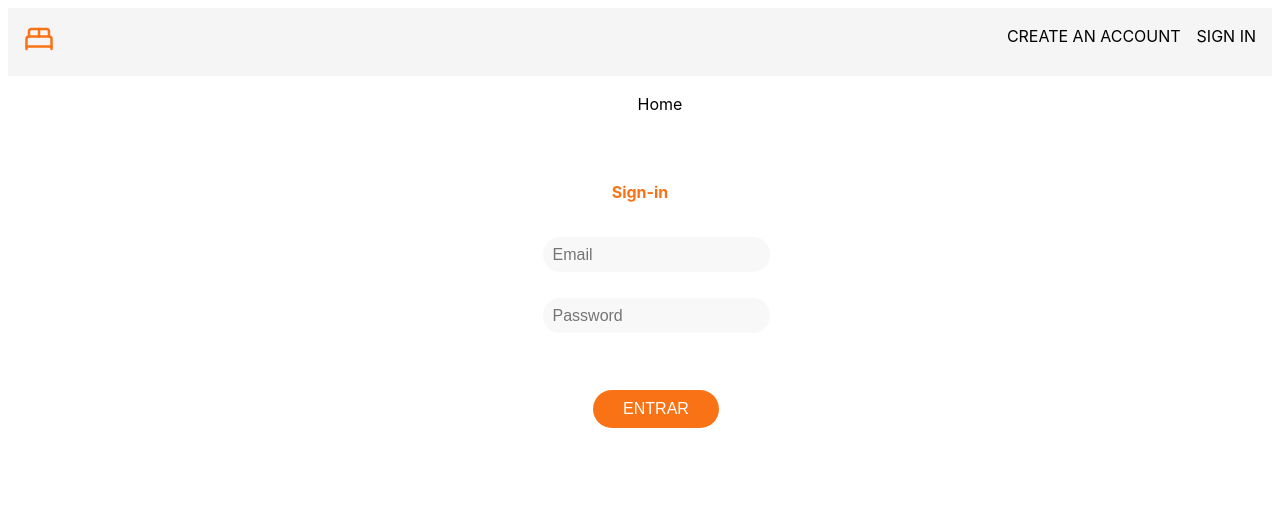
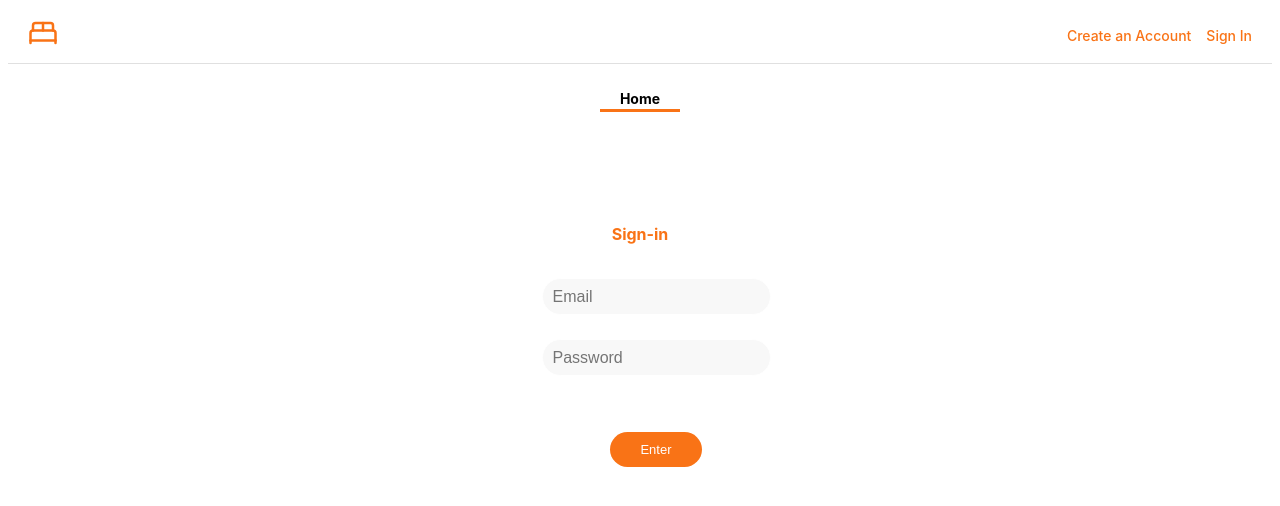
Before and after one commit to anasolsousa/managing-hotel-reservations, a React (Vite) app in the folder gestorhoteis/: page /SignIn in a window 1280 px wide. Shown: the top 506 px of the page. Built offline with nearby package versions, Linux system fonts and the light colour scheme.

Commit message:
Mudança nos estilos e lista de detalhes

```diff
--- a/gestorhoteis/src/components/Countries/styles.module.css
+++ b/gestorhoteis/src/components/Countries/styles.module.css
@@ -8,11 +8,16 @@
     color-scheme: black;
     border-radius: 20px;
     margin-bottom: 1.5rem;
-    text-transform: uppercase;
+
+    text-decoration: none;
+    font-size: 14px;
+    font-weight: 500;
   }
 
 
   .countrySelect:focus {
     outline: none;
     border: 1px solid rgb(253 186 116);
+    background-color: rgb(255 237 213);
+    transition-duration: 100ms;
 }
--- a/gestorhoteis/src/index.css
+++ b/gestorhoteis/src/index.css
@@ -11,4 +11,5 @@
   text-rendering: optimizeLegibility;
   -webkit-font-smoothing: antialiased;
   -moz-osx-font-smoothing: grayscale;
+
 }
--- /dev/null
+++ b/gestorhoteis/src/pages/Details/index.tsx
@@ -0,0 +1,28 @@
+import { useLocation } from "react-router-dom";
+
+type Hotel = {
+  id: string;
+  name: string;
+  location: string;
+};
+
+export function Details() {
+  // Pegue o hotel passado via state
+  const location = useLocation();
+  const hotel = location.state as Hotel;  // Usando o tipo Hotel para garantir a segurança de tipo
+
+  return (
+    <div>
+      <h1>Hotel Details</h1>
+      {hotel ? (
+        <div>
+          <h2>{hotel.name}</h2>
+          <p>{hotel.location}</p>
+          {/* Aqui você pode adicionar mais detalhes do hotel */}
+        </div>
+      ) : (
+        <p>No hotel selected.</p>
+      )}
+    </div>
+  );
+}
--- a/gestorhoteis/src/pages/app-layout/styles.module.css
+++ b/gestorhoteis/src/pages/app-layout/styles.module.css
@@ -1,38 +1,78 @@
 
-.conteiner{
-    background-color: #f6f5f5;
+.conteiner {
     display: flex;
-    flex-direction: row;
     justify-content: space-between;
-    padding: 1rem;
+    align-items: center;
+    padding: 10px 20px;
+    background-color: #fff;
+    border-bottom: 1px solid #e0e0e0;
+  }
+
+.navbar{
+    display: flex;
+    justify-content: center;
+    align-items: center;
+    background-color: #ffffff; /* Cor de fundo da navbar */
+    padding: 10px 0;
+    order: 1px solid #e0e0e0; /* Linha fina na parte superior e inferior */
 }
 
-.buttons{
+  /* Logo */
+  .logo {
     display: flex;
-    flex-direction: row;
-}
+    align-items: center;
+  }
 
-.button{
-    margin-left: 1rem;
+  /* Botões no cabeçalho */
+  .buttons {
+    display: flex;
+  }
 
-    a{
-        text-decoration: none;
-        color :black;
-        text-transform: uppercase;
+  .button {
+    margin-left: 15px;
+  }
 
-    }
-}
+  .button a {
+    color: #f97316;
+    text-decoration: none;
+    font-size: 14px;
+    font-weight: 500;
+  }
 
-.menu a{
+  /* Navbar */
+  .menu {
+    display: flex;
+    justify-content: center;
+    background-color: #fff;
+    padding: 10px 0;
+  }
+
+  .menu ul {
+    list-style: none;
+    padding: 0;
+    margin: 0;
+    display: flex;
+  }
+
+  .menu li {
+    margin: 0 20px;
+  }
+
+  .menu a {
     text-decoration: none;
-    color: black;
-    list-style-type: none;
-    text-align: center;
+    font-size: 14px;
+    color: #6c757d; /* Cinza para abas inativas */
+    transition: color 0.3s ease, border-bottom 0.3s ease;
+  }
 
+  /* Aba ativa */
+  .menu .active {
+    color: #000; /* Preto */
+    border-bottom: 3px solid #f97316; /* Linha roxa embaixo */
+    font-weight: bold;
+    list-style: none;
+  }
 
-}
-
-.menu a:hover{
-    text-decoration-line: underline;
-    text-underline-offset: 8px;
-}
+  .menu a:hover {
+    color: #000;
+  }
--- a/gestorhoteis/src/pages/home/index.tsx
+++ b/gestorhoteis/src/pages/home/index.tsx
@@ -1,24 +1,48 @@
 import { useEffect, useState } from "react";
 import Countries from "../../components/Countries";
 import styles from "./styles.module.css"
+import { useNavigate } from "react-router-dom";
+
+type Hotel = {
+    id: string,
+    name: string;
+    location: string;
+}
+
 export function Home(){
+
+    const navigate = useNavigate();
 
     // serve para armazenar o pais selecionado
     const [selectCountryId, setSelectCountryId] = useState<string>("");
-    const [hotels, setHotels] = useState<any[]>([]);
+    const [hotels, setHotels] = useState<Hotel[]>([]);
+
+     // armazena o hotel selecionado - null porque nao tem nenhum selecionado
+     const [detailsHotel, setDetailsHotel] = useState<Hotel | null>(null);
 
     // funcao é chamada ao selecionar o pais
     const handelCountrySelect = (countryId: string) => {
         setSelectCountryId(countryId);
     }
+    // funcao é chamada ao selecionar o hotel
+    const handelHotelSelect = (hotel: Hotel) => {
+        navigate("/details", { state: hotel });
+    }
 
     useEffect(() =>{
-        if(selectCountryId){
+        if(selectCountryId) {
+                fetchHotels(selectCountryId);
+        }
+    }, [selectCountryId]); // atualizar sempre que o pais mudar
+
+    async function fetchHotels() {
 
             setHotels([]); // limpar dados antigos dos hoteis
+            setDetailsHotel(null);
 
-            fetch("https://api-tma-2024-production.up.railway.app/hotels")
-                .then((response) => response.json())
+            fetch("https://api-tma-2024-production.up.railway.app/hotels", {
+                 method: "GET"
+            }).then((response) => response.json())
                 .then((data) => {
                     const filteredHotels = data.hotels.filter(
                         (hotel: any) => hotel.countryId === selectCountryId
@@ -26,10 +50,7 @@ export function Home(){
                     setHotels(filteredHotels); // atualizar estado dos hoteis
             })
             .catch((error) => console.error(error));
-        }
-        }, [selectCountryId] // atualizar sempre que o pais mudar
-    );
-
+    }
 
     return(
         <main>
@@ -48,7 +69,7 @@ export function Home(){
 
                                 <div  className={styles.Card}>
                                     <div>
-                                        <li key={hotel.countryId}
+                                        <li key={hotel.id}
                                             className={styles.CardName}>{hotel.name}
                                         </li>
                                         <li
@@ -56,7 +77,12 @@ export function Home(){
                                         </li>
                                     </div>
                                     <div>
-                                        <button>click</button>
+                                    <button
+                                        className={styles.moreDetails}
+                                        onClick={() => handelHotelSelect(hotel)}
+                                        >
+                                        Details
+                                    </button>
                                     </div>
                                 </div>
                             ))}
--- a/gestorhoteis/src/pages/home/styles.module.css
+++ b/gestorhoteis/src/pages/home/styles.module.css
@@ -1,3 +1,9 @@
+
+main{
+    text-decoration: none;
+    font-size: 14px;
+    font-weight: 500;
+}
 
 .li{
     list-style-type: none;
@@ -5,8 +11,11 @@
 }
 
 .title{
-    font-size: 1.5rem;
-    margin-top: 200px;
+    margin-top: 100px;
+    color: #f97316;
+    text-decoration: none;
+    font-size: 1rem;
+    font-weight: 500;
 }
 
 .SubTitle{
@@ -37,13 +46,13 @@
     color: rgb(158, 158, 158);
 }
 
-button{
-    background-color: rgb(253 186 116);
+.moreDetails{
+    font-size: 14px;
     background-color: #f97316;
+    color: white;
     border: none;
-    border-radius: 10px;
-    padding: 5px 10px;
+    padding: 10px 30px;
     margin: 5px;
-    font-size: 1rem;
-    text-transform: uppercase;
+    border-radius: 20px;
+
 }
--- a/gestorhoteis/src/pages/sign-in/index.tsx
+++ b/gestorhoteis/src/pages/sign-in/index.tsx
@@ -48,7 +48,8 @@ export function SignIn(){
 
     // associar a funcao ao evento onSubmit
     return(
-        <>
+
+        <main className={styles.main}>
             <h1>Sign-in</h1>
 
             <form className={styles.form} onSubmit={handleLogin}>
@@ -59,9 +60,10 @@ export function SignIn(){
                 <label>
                         <input type="password" placeholder="Password" onChange={(event) => setPassword(event.target.value)} required/>
                 </label>
-                <button type="submit">Entrar</button>
+                    <button type="submit">Enter</button>
                 </div>
             </form>
-        </>
+        </main>
+
     )
 }
--- a/gestorhoteis/src/pages/sign-in/styles.module.css
+++ b/gestorhoteis/src/pages/sign-in/styles.module.css
@@ -1,4 +1,10 @@
 
+
+.main{
+    text-align: center;
+    margin-top: 100px;
+    margin-bottom: 100px;
+}
 
 label{
     display: flex;
@@ -25,12 +31,15 @@ label p{
     color-scheme: black;
     border-radius: 20px;
     margin-bottom: 1.5rem;
+
 }
 
 
 .formInput input:focus {
     outline: none;
     border: 1px solid rgb(253 186 116);
+    background-color: rgb(255 237 213);
+    transition-duration: 100ms;
 }
 
 .form button{
@@ -40,6 +49,8 @@ label p{
     border-radius: 20px;
     border: none;
     margin-top: 2rem;
+    font-size: 13px;
+    text-transform: capitalize;
 }
 
 .form button:hover{
--- a/gestorhoteis/src/pages/sign-up/index.tsx
+++ b/gestorhoteis/src/pages/sign-up/index.tsx
@@ -92,7 +92,7 @@ export function SignUp(){
                             <input type="checkbox" onChange={(event) => setTerms(event.target.checked) } required/>
                         </div>
 
-                        <button type="submit">Create account</button>
+                        <button type="submit">Create</button>
                     </form>
                 </main>
 
--- a/gestorhoteis/src/pages/sign-up/styles.module.css
+++ b/gestorhoteis/src/pages/sign-up/styles.module.css
@@ -2,6 +2,8 @@
 
 .main{
     text-align: center;
+    margin-top: 100px;
+    margin-bottom: 100px;
 }
 
 h1{
@@ -43,6 +45,8 @@ label p{
 .formInput input:focus {
     outline: none;
     border: 1px solid rgb(253 186 116);
+    background-color: rgb(255 237 213);
+    transition-duration: 100ms;
 }
 
 input[type="date"] {
@@ -80,6 +84,7 @@ input[type="date"] {
     border-radius: 20px;
     border: none;
     margin-top: 2rem;
+    text-transform: capitalize;
 }
 
 .form button:hover{
--- a/gestorhoteis/src/router.tsx
+++ b/gestorhoteis/src/router.tsx
@@ -3,6 +3,7 @@ import { AppLayout } from "./pages/app-layout/index";
 import { SignUp } from "./pages/sign-up";
 import { SignIn } from "./pages/sign-in";
 import { Home } from "./pages/home";
+import { Details } from "./pages/Details";
 
 export const router = createBrowserRouter([
     {
@@ -20,6 +21,10 @@ export const router = createBrowserRouter([
                 path: "/SignIn",
                 element: <SignIn/>
             },
+            {
+                path: "/Details",
+                element: <Details/>
+            }
         ]
     }
 ])
```
Also changed, not shown: gestorhoteis/src/pages/app-layout/index.tsx (+5 -4 lines). Lines whose indentation alone changed are shown as unchanged.
